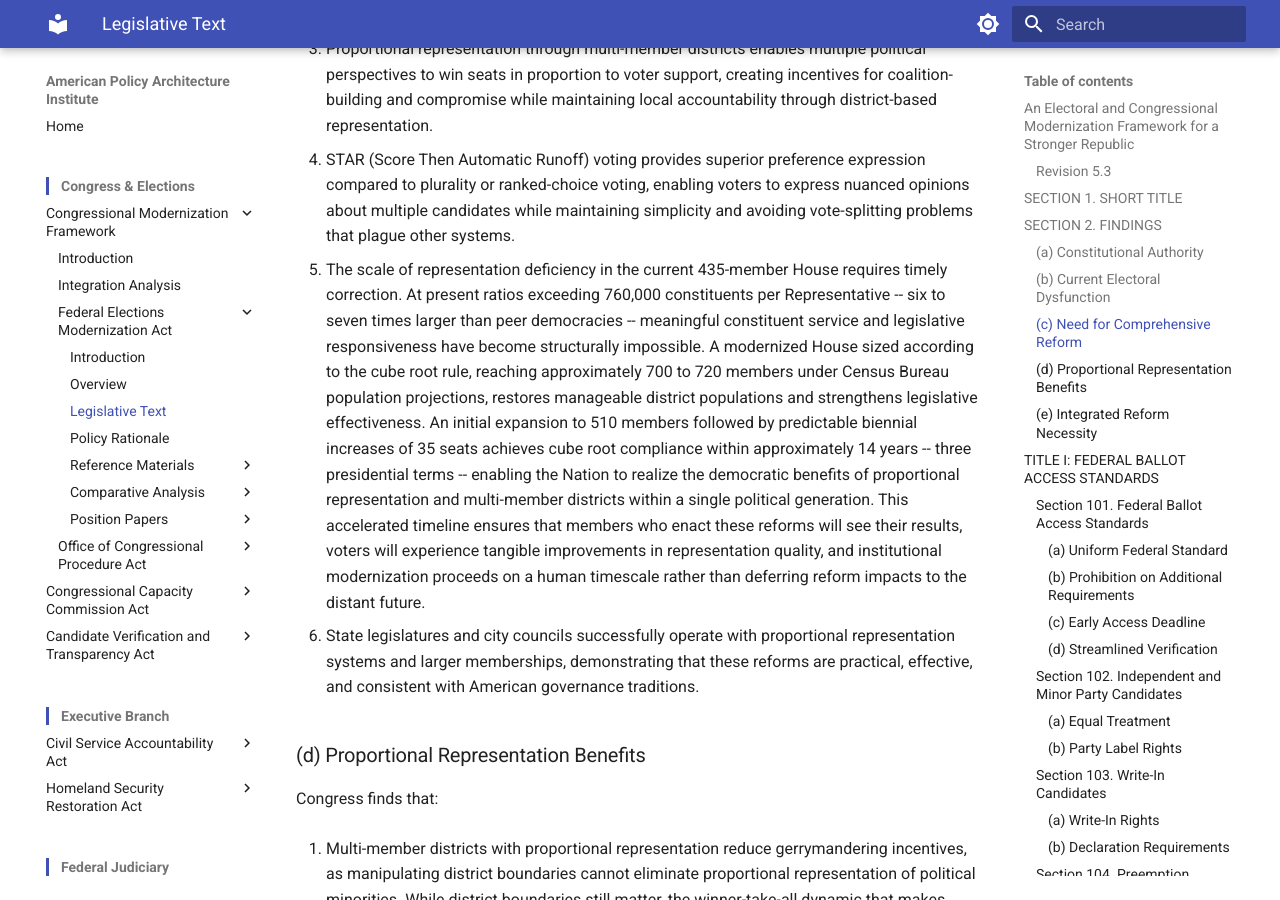
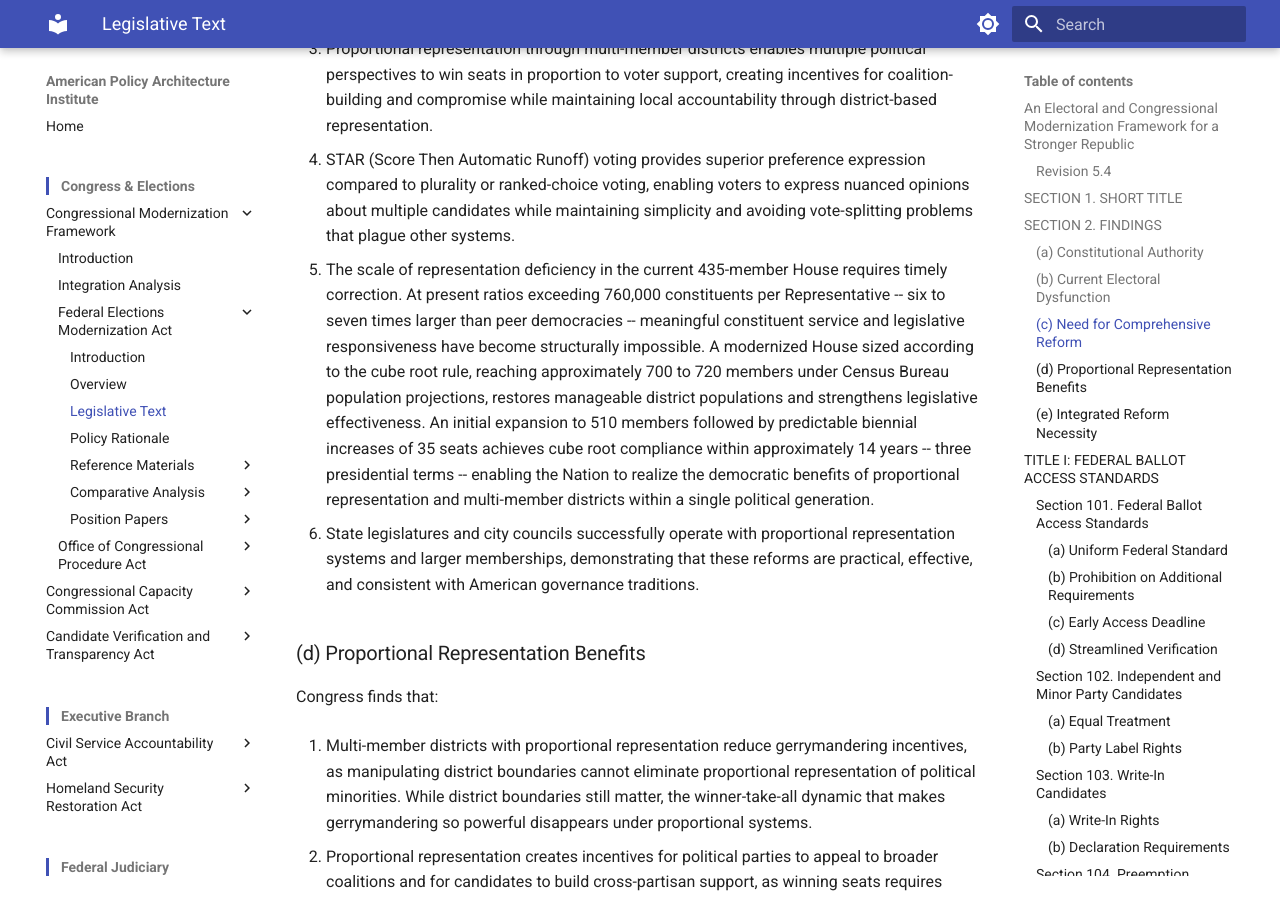
Before and after one commit to albertintech/apai, an MkDocs documentation site: the page built from docs/congress/cmf/fema/legislative-text.md, in a window 1280 px wide and 900 px high, scrolled down 1972 px. Built offline with MkDocs 1.6.1 and Material for MkDocs 9.7.7, drawn with Linux system fonts in a browser that asks for light colours; some of the changed lines change nothing that is shown; some of the changed text lies outside the part shown.

Commit message:
Update legislative-text.md

```diff
--- a/docs/congress/cmf/fema/legislative-text.md
+++ b/docs/congress/cmf/fema/legislative-text.md
@@ -2,7 +2,7 @@
 
 ## An Electoral and Congressional Modernization Framework for a Stronger Republic
 
-### Revision 5.3
+### Revision 5.4
 
 ---
 
@@ -52,7 +52,7 @@
 
 13. STAR (Score Then Automatic Runoff) voting provides superior preference expression compared to plurality or ranked-choice voting, enabling voters to express nuanced opinions about multiple candidates while maintaining simplicity and avoiding vote-splitting problems that plague other systems.
 
-14. The scale of representation deficiency in the current 435-member House requires timely correction. At present ratios exceeding 760,000 constituents per Representative -- six to seven times larger than peer democracies -- meaningful constituent service and legislative responsiveness have become structurally impossible. A modernized House sized according to the cube root rule, reaching approximately 700 to 720 members under Census Bureau population projections, restores manageable district populations and strengthens legislative effectiveness. An initial expansion to 510 members followed by predictable biennial increases of 35 seats achieves cube root compliance within approximately 14 years -- three presidential terms -- enabling the Nation to realize the democratic benefits of proportional representation and multi-member districts within a single political generation. This accelerated timeline ensures that members who enact these reforms will see their results, voters will experience tangible improvements in representation quality, and institutional modernization proceeds on a human timescale rather than deferring reform impacts to the distant future.
+14. The scale of representation deficiency in the current 435-member House requires timely correction. At present ratios exceeding 760,000 constituents per Representative -- six to seven times larger than peer democracies -- meaningful constituent service and legislative responsiveness have become structurally impossible. A modernized House sized according to the cube root rule, reaching approximately 700 to 720 members under Census Bureau population projections, restores manageable district populations and strengthens legislative effectiveness. An initial expansion to 510 members followed by predictable biennial increases of 35 seats achieves cube root compliance within approximately 14 years -- three presidential terms -- enabling the Nation to realize the democratic benefits of proportional representation and multi-member districts within a single political generation.
 
 15. State legislatures and city councils successfully operate with proportional representation systems and larger memberships, demonstrating that these reforms are practical, effective, and consistent with American governance traditions.
 
@@ -3046,7 +3046,7 @@
 
 ### Section 601. Purpose
 
-This Title establishes compensation and transition mechanisms designed to align incumbent incentives with the reform objectives of this Act. Provisions in this Title take effect on one of two timelines:
+This Title establishes enhanced staff resources, competitive member benefits, and transition mechanisms designed to strengthen legislative capacity and align incumbent incentives with the reform objectives of this Act. Provisions in this Title take effect on one of two timelines:
 
 1. **Immediate Provisions**: Taking effect upon the Immediate Effective Date; and
 2. **First FEMA Election Provisions**: Taking effect at the First FEMA Election.
@@ -3093,20 +3093,16 @@
 
 #### (a) Accrual Rate Increase
 
-The pension accrual rate for members of Congress shall be 2.5% per year of service, replacing the current 1.7% rate, effective for all service years on or after the Immediate Effective Date.
-
-#### (b) Reduced Vesting Period
-
-Members of Congress shall become vested in the congressional pension system after 5 years of service, replacing the current vesting requirement.
-
-#### (c) Existing Pension Rights Protected
+The pension accrual rate for members of Congress shall be 2.5% per year of service, replacing the applicable accrual rate under current law, effective for all service years on or after the Immediate Effective Date.
+
+#### (b) Existing Pension Rights Protected
 
 Pension benefits already accrued under prior formulas shall be preserved and calculated separately, with total pension being the sum of:
 
 1. Benefits accrued under prior formulas for service before the Immediate Effective Date; plus
 2. Benefits accrued under this enhanced formula for service on or after the Immediate Effective Date.
 
-#### (d) Effective Date
+#### (c) Effective Date
 
 This section takes effect on the Immediate Effective Date.
 
@@ -3601,7 +3597,17 @@
 <!--
 ## Revision History
 
-**Revision 5.3** (Current)
+**Revision 5.4** (Current)
+
+- Section 2, Finding 14: Removed final sentence containing "human timescale" and personal benefit framing ("members who enact these reforms will see their results"); finding now concludes with "within a single political generation"
+- Section 601 (Purpose): Reframed from "compensation and transition mechanisms" to "enhanced staff resources, competitive member benefits, and transition mechanisms designed to strengthen legislative capacity"
+- Section 603(a): Corrected accrual rate comparison from "replacing the current 1.7% rate" to "replacing the applicable accrual rate under current law" (covers both pre-2013 FERS at 1.7% and post-2012 FERS-FRAE at 1.0%)
+- Section 603(b): Deleted "Reduced Vesting Period" subsection (five-year vesting is already the standard under FERS; the Act does not modify it)
+- Section 603: Re-lettered subsections (c)-(d) to (b)-(c) following vesting subsection deletion
+- Corrected download link path from `electoral/cmf/fema/` to `congress/cmf/fema/`
+- Added "Last revised" line per DPS Rev 2.5
+
+**Revision 5.3**
 
 - Added Section 501(f) Score Validity Period: 10-year expiration on FCAO examination scores; expiration resets the examination requirement in Section 501(a); highest-score reporting applies only among valid scores; 12-month advance notification to candidates; validity period aligned with former officeholder exemption window; incumbent exemption preserved during active service
 - Re-lettered Section 501 subsections: former (f) Exemptions through (i) Relationship to Other Requirements re-lettered to (g) through (j) to accommodate new subsection
@@ -3890,7 +3896,9 @@
 
 *Revision history available in the raw file.*
 
-> [Download this document](https://github.com/albertintech/apai/blob/main/docs/electoral/cmf/fema/legislative-text.md) (opens on GitHub -- click the download button)
+> [Download this document](https://github.com/albertintech/apai/blob/main/docs/congress/cmf/fema/legislative-text.md) (opens on GitHub -- click the download button)
+
+*Last revised April 2026*
 
 ---
 
```
